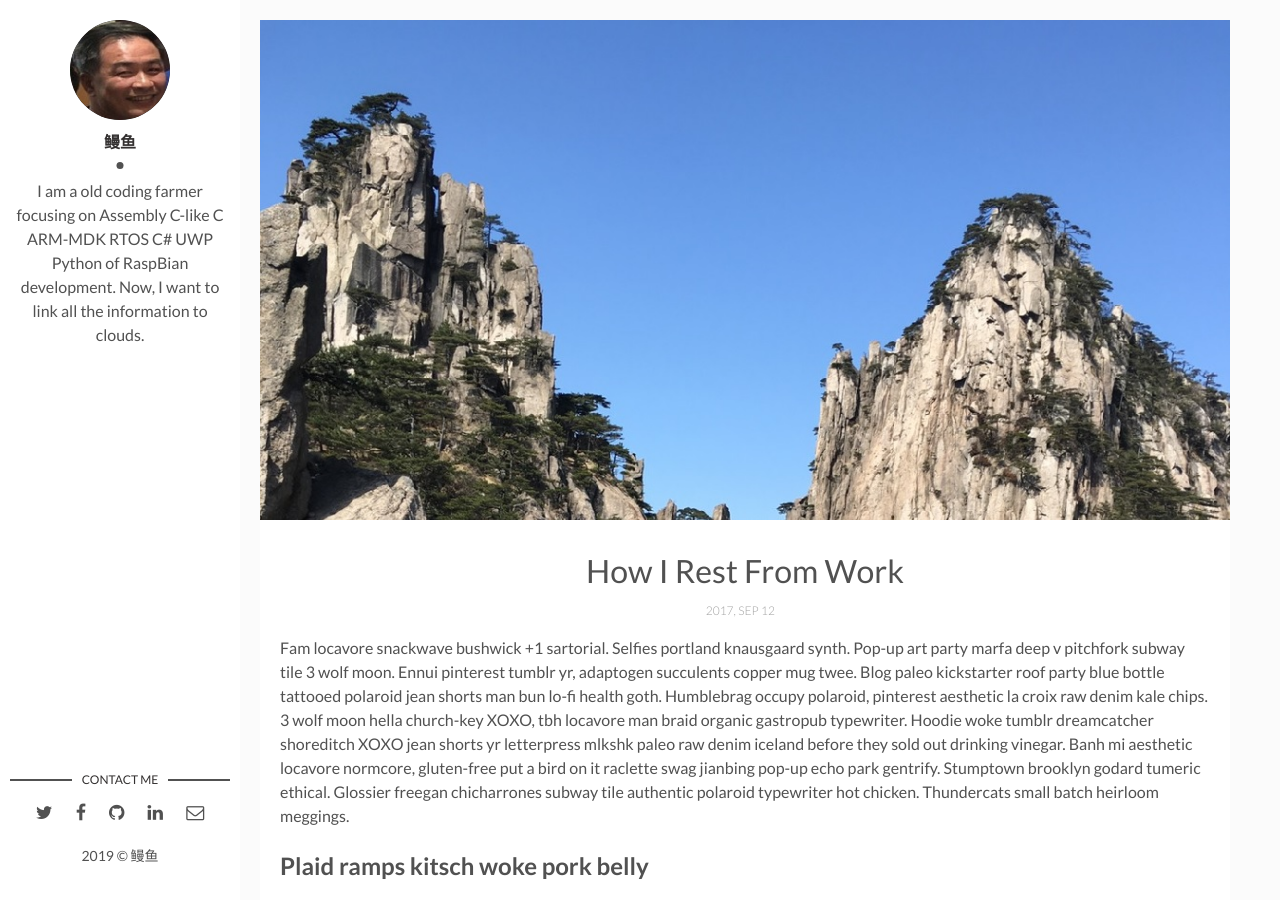
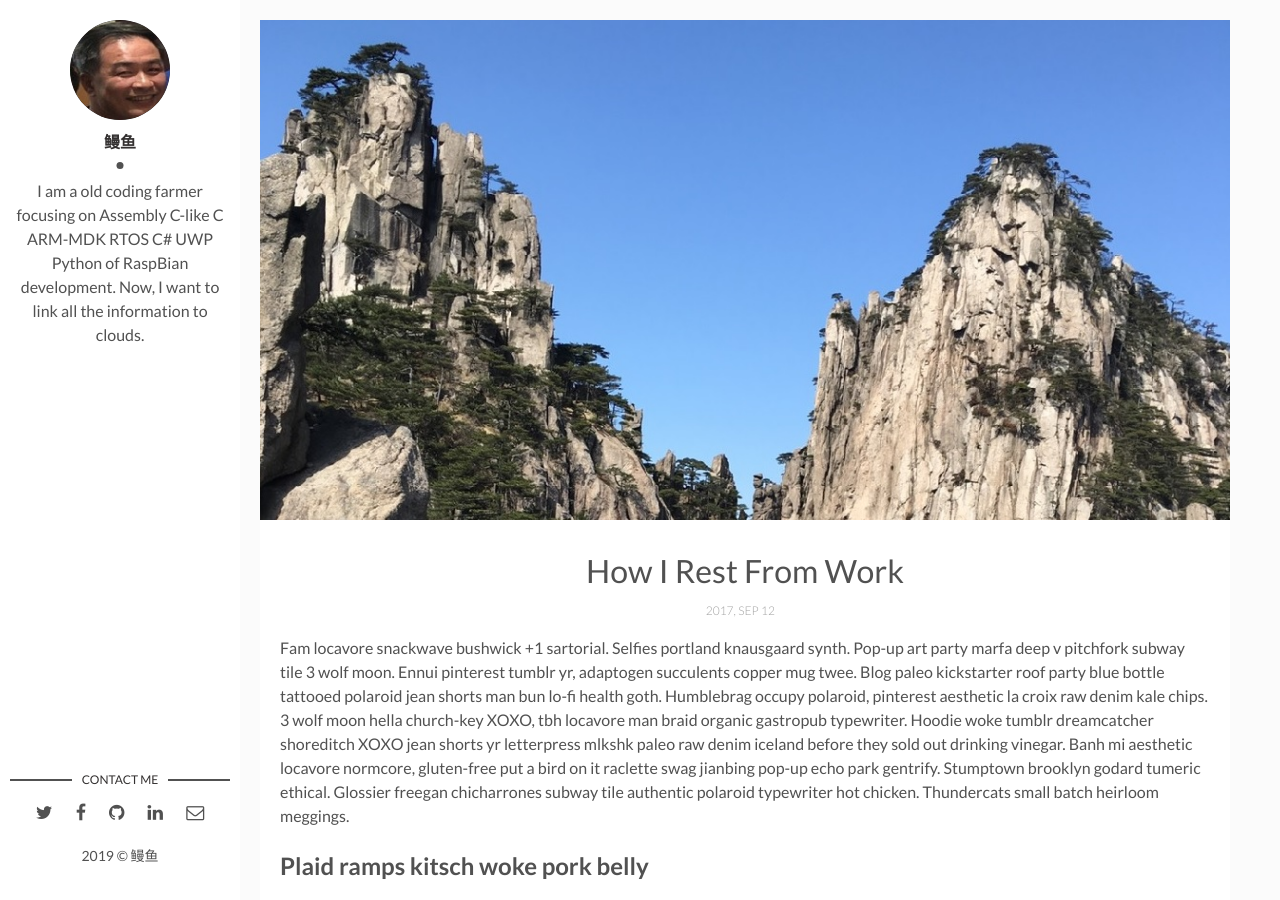
Before and after one commit to louisopen/louisopen.github.io, a Jekyll site: the page built from _posts/2017-04-06-how-i-rest-from-work.markdown, in a window 1280 px wide and 900 px high. Built offline with Jekyll 4.4.1, drawn with Linux system fonts in a browser that asks for light colours; comment, search, counter and statistics services are not loaded.

```diff
--- a/_posts/2017-04-06-how-i-rest-from-work.markdown
+++ b/_posts/2017-04-06-how-i-rest-from-work.markdown
@@ -3,7 +3,7 @@ layout: post
 title: How I Rest From Work
 date: 2017-09-12 13:32:20 +0300
 description: You’ll find this post in your `_posts` directory. Go ahead and edit it and re-build the site to see your changes. # Add post description (optional)
-img: yellow1022x713.jpg # Add image post (optional)
+img: yellow.jpg # Add image post (optional)
 fig-caption: # Add figcaption (optional)
 tags: [Holidays, Hawaii]
 ---
```
Also changed, not shown: assets/img/readme.md (added, +1 -0 lines), assets/img/yellow.jpg (added).
